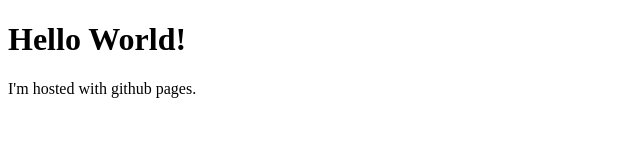
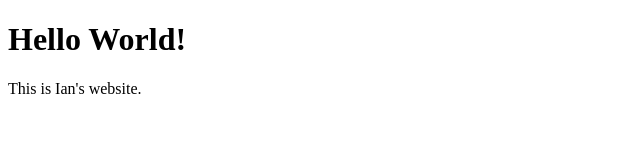
Before and after one commit to iakidwell/iakidwell.github.io, a plain HTML site: page index.html in a window 1280 px wide. Shown: the full height of the page, 0-640 px from the left. Drawn offline with Linux system fonts and the light colour scheme.

Commit message:
updated initial commit

```diff
--- a/index.html
+++ b/index.html
@@ -2,6 +2,6 @@
 <html>
 <body>
     <h1>Hello World!</h1>
-    <p>I'm hosted with github pages.</p>
+    <p>This is Ian's website.</p>
 </body>
 </html>
```
